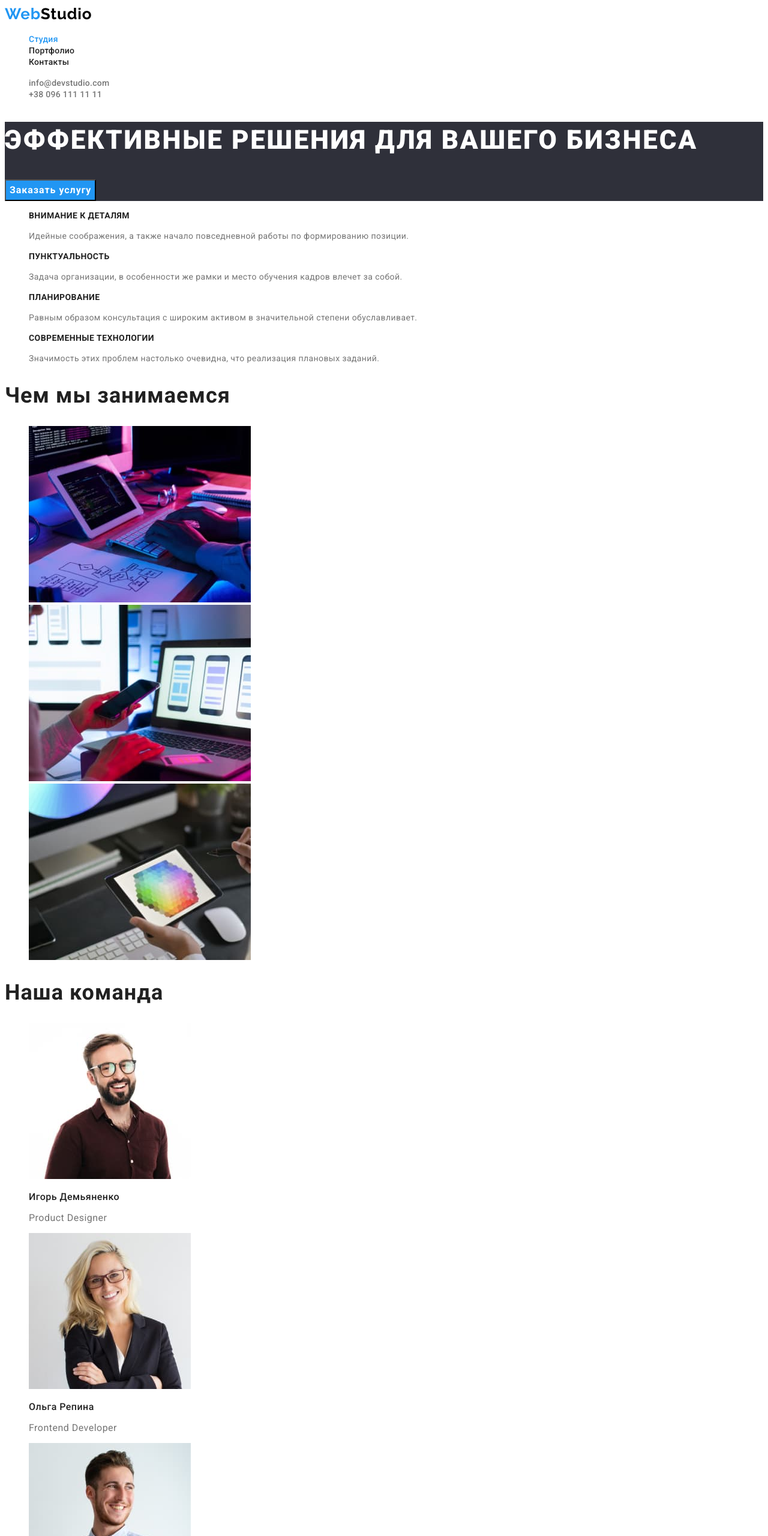
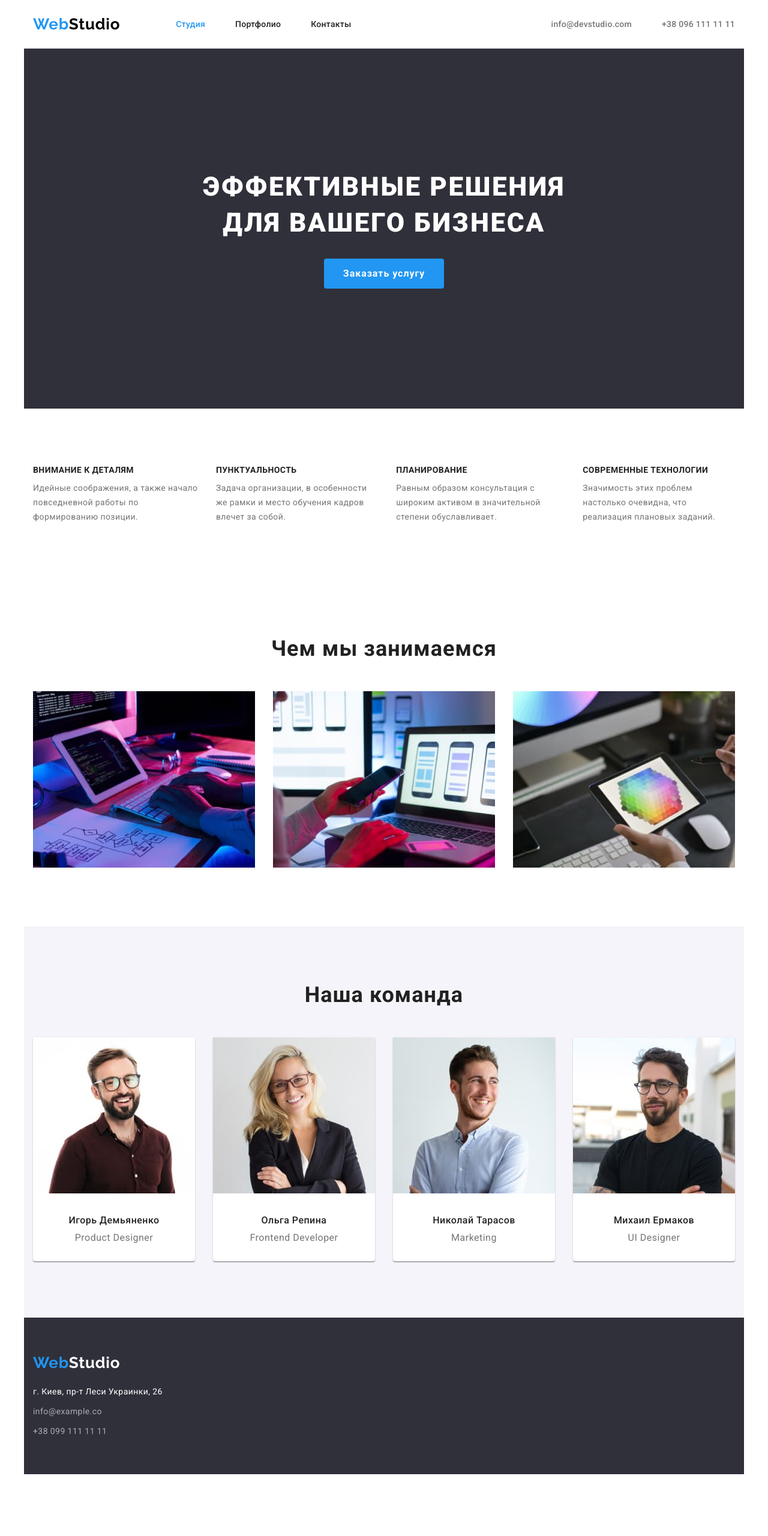
Before and after one commit to dmtarasenko/goit-markup-hw-03, a plain HTML site: page index.html in a window 1280 px wide. Shown: the top 2560 px of the page at 60% size. After the commit the page ends 2457 px from the top, so only its background shows below. Drawn offline with nearby package versions, Linux system fonts and the light colour scheme.

Commit message:
Додає геометрію елементів

```diff
--- a/css/styles.css
+++ b/css/styles.css
@@ -13,17 +13,29 @@ body {
 }
 
 /* RESET STYLES*/
+h1,
+h2,
+h3,
+h4,
+h5,
+h6,
+p,
+ul {
+  margin: 0;
+  padding: 0;
+}
 .logo-link,
 .nav-link,
 .email-link,
 .phone-link,
 .geo-link {
   text-decoration: none;
+  font-style: normal;
 }
 .nav-list,
 .team-list,
 .works-list,
-.advenyages-list,
+.advantages-list,
 .footer-address-list,
 .header-address-list,
 .filter-list,
@@ -49,7 +61,21 @@ body {
   margin: -1px;
 }
 
+/* CONTAINER */
+.container {
+  width: 1200px;
+  margin: 0 auto;
+  padding-left: 15px;
+  padding-right: 15px;
+}
+
 /* HEADER */
+header > .container {
+  align-items: center;
+  display: flex;
+  border-bottom: #ececec solid 1px;
+}
+
 /* HEADER-LOGO */
 .first-part-logo {
   font-family: 'Raleway', sans-serif;
@@ -64,11 +90,24 @@ header .second-part-logo {
 }
 
 /* HEADER-NAVIGATION */
+.nav {
+  margin-left: 93px;
+}
+.nav-list {
+  padding: 0;
+  display: flex;
+}
+.nav-list li + li {
+  margin-left: 50px;
+}
 .nav-link {
+  display: block;
   font-weight: 500;
   font-size: 14px;
   line-height: calc(16 / 14);
   letter-spacing: 0.02em;
+  padding-top: 32px;
+  padding-bottom: 32px;
   color: var(--nav-text-color);
 }
 .nav-link.current {
@@ -80,6 +119,13 @@ header .second-part-logo {
 }
 
 /* HEADER-HEADER ADDRESS */
+.header-address-list {
+  display: flex;
+  margin-left: auto;
+}
+.header-address-list li + li {
+  margin-left: 50px;
+}
 .header-address-email > .email-link,
 .header-address-phone > .phone-link {
   font-weight: 500;
@@ -97,6 +143,9 @@ header .second-part-logo {
 
 /* MAIN */
 /* MAIN-HERO */
+.hero {
+  text-align: center;
+}
 .hero-title {
   font-weight: 900;
   font-size: 44px;
@@ -104,11 +153,17 @@ header .second-part-logo {
   letter-spacing: 0.06em;
   text-transform: uppercase;
   color: #ffffff;
+  width: 696px;
+  margin-left: auto;
+  margin-right: auto;
 }
-.hero {
+.hero > .container {
   background-color: #2f303a;
+  padding-top: 200px;
+  padding-bottom: 200px;
 }
 .hero-btn {
+  display: block;
   cursor: pointer;
   font-weight: 700;
   font-size: 16px;
@@ -116,33 +171,82 @@ header .second-part-logo {
   letter-spacing: 0.06em;
   color: #ffffff;
   background-color: #2196f3;
+  border-radius: 4px;
+  border: unset;
+  width: 200px;
+  height: 50px;
+  margin-left: auto;
+  margin-right: auto;
+  margin-top: 30px;
+  padding: 0;
 }
 
-/* MAIN-ADVENTAGES */
-.adventages-item-title {
+/* MAIN-ADVANTAGES */
+
+.advantages {
+  padding-top: 94px;
+  padding-bottom: 94px;
+}
+
+/* .advantages > .container {
+  padding-top: 94px;
+} */
+.advantages-item {
+  width: calc((100%- (30px * 3)) / 4);
+}
+.advantages-list .advantages-item:not(:last-child) {
+  margin-right: 30px;
+}
+.advantages-list {
+  display: flex;
+}
+.advantages-item-title {
   font-weight: 700;
   font-size: 14px;
   line-height: calc(16 / 14);
   letter-spacing: 0.03em;
   text-transform: uppercase;
   color: var(--main-title-color);
+  margin-bottom: 10px;
 }
-.adventages-item-text {
+.advantages-item-text {
   font-size: 14px;
   line-height: calc(24 / 14);
   letter-spacing: 0.03em;
 }
 
 /* MAIN-WORSK */
+.works {
+  text-align: center;
+}
+.works > .container {
+  padding-top: 94px;
+  padding-bottom: 94px;
+}
 .works-title {
   font-weight: 700;
   font-size: 36px;
   line-height: calc(41 / 36);
   letter-spacing: 0.03em;
   color: var(--main-title-color);
+  margin-bottom: 50px;
+}
+.works-list {
+  display: flex;
 }
 
+.works-list > .works-item:not(:last-child) {
+  margin-right: 30px;
+}
 /* MAIN-TEAM */
+.team {
+  text-align: center;
+}
+.team > .container {
+  background-color: #f5f4fa;
+  padding-top: 94px;
+  padding-bottom: 94px;
+}
 .team-title {
   font-weight: 700;
   font-size: 36px;
@@ -150,35 +254,62 @@ header .second-part-logo {
   letter-spacing: 0.03em;
   color: var(--main-title-color);
 }
+.team-list {
+  display: flex;
+  margin-top: 50px;
+}
+.team-list > .team-item:not(:last-child) {
+  margin-right: 30px;
+}
+.team-item {
+  width: calc((100%-30px * 3) / 4);
+  background-color: #fff;
+  box-shadow: 0px 1px 3px rgba(0, 0, 0, 0.12), 0px 1px 1px rgba(0, 0, 0, 0.14),
+    0px 2px 1px rgba(0, 0, 0, 0.2);
+  border-radius: 0px 0px 4px 4px;
+}
 .team-item-title {
   font-weight: 500;
   font-size: 16px;
   line-height: calc(19 / 16);
   letter-spacing: 0.03em;
   color: var(--main-title-color);
+  margin-top: 30px;
 }
 .team-item-text {
   font-size: 16px;
   line-height: calc(19 / 16);
   letter-spacing: 0.03em;
+  margin-top: 10px;
+  margin-bottom: 30px;
 }
 
 /* FOOTER */
-.footer {
+.footer > .container {
   background-color: #2f303a;
 }
-
+.footer > .container {
+  padding-top: 60px;
+}
 /* FOOTER-LOGO */
 footer .second-part-logo {
   color: #ffffff;
 }
 
 /* FOOTER-ADDRESS */
+.footer-address {
+  margin-top: 20px;
+  padding-bottom: 60px;
+}
 footer .geo-link {
   font-size: 14px;
   line-height: calc(24 / 14);
   letter-spacing: 0.03em;
   color: #ffffff;
+}
+.footer-address-email,
+.footer-address-phone {
+  margin-top: 9px;
 }
 footer .email-link,
 footer .phone-link {
@@ -195,6 +326,16 @@ footer .phone-link {
 /* PORTFOLIO */
 /* MAIN */
 /* OUR PORTFOLIO */
+
+.filter-list {
+  display: flex;
+  margin-bottom: 50px;
+  justify-content: center;
+}
+.portfolio > .container {
+  padding-top: 94px;
+  padding-bottom: 94px;
+}
 .filter-btn {
   cursor: pointer;
   font-weight: 500;
@@ -203,11 +344,36 @@ footer .phone-link {
   letter-spacing: 0.03em;
   background-color: #f5f4fa;
   color: #212121;
+  width: 130px;
+  height: 38px;
+  border-radius: 4px;
+  border: none;
+  padding: 0;
 }
+
+.filter-list > .filter-item:not(:last-child) {
+  margin-right: 8px;
+}
+
 .filter-btn:hover,
 .filter-btn:focus {
   color: #ffffff;
   background-color: var(--active-color);
+}
+.projects-list {
+  display: flex;
+  flex-wrap: wrap;
+}
+
+.projects-list > .projects-item:not(:nth-child(3n)) {
+  margin-right: 30px;
+}
+.projects-list > .projects-item:not(:nth-last-child(-n + 3)) {
+  margin-bottom: 30px;
+}
+.projects-item {
+  flex-basis: calc((100%- (30px * 2) / 3));
+  outline: #eeeeee solid 1px;
 }
 .projects-item-title {
   font-weight: 700;
@@ -215,9 +381,14 @@ footer .phone-link {
   line-height: calc(36 / 18);
   letter-spacing: 0.06em;
   color: var(--main-title-color);
+  margin-top: 20px;
+  margin-left: 24px;
 }
 .projects-item-text {
   font-size: 16px;
   line-height: calc(30 / 16);
   letter-spacing: 0.03em;
+  padding-bottom: 20px;
+  margin-top: 4px;
+  margin-left: 24px;
 }
--- a/index.html
+++ b/index.html
@@ -7,8 +7,12 @@
     <link rel="preconnect" href="https://fonts.googleapis.com" />
     <link rel="preconnect" href="https://fonts.gstatic.com" crossorigin />
     <link
+      rel="stylesheet"
       href="https://fonts.googleapis.com/css2?family=Raleway:wght@700&family=Roboto:wght@400;500;700;900&display=swap"
+    />
+    <link
       rel="stylesheet"
+      href="https://cdnjs.cloudflare.com/ajax/libs/modern-normalize/1.1.0/modern-normalize.min.css"
     />
     <link rel="stylesheet" href="./css/styles.css" />
     <title>Студия</title>
@@ -16,9 +20,11 @@
 
   <body>
     <header class="header">
+      <div class="container">
         <a href="./index.html" class="logo-link first-part-logo"
           >Web<span class="second-part-logo">Studio</span></a
         >
+
         <nav class="nav">
           <ul class="nav-list">
             <li class="nav-item">
@@ -30,6 +36,7 @@
             <li class="nav-item"><a href="" class="nav-link">Контакты</a></li>
           </ul>
         </nav>
+
         <ul class="header-address-list">
           <li class="header-address-email">
             <a href="mailto:info@devstudio.com" class="email-link"
@@ -40,47 +47,55 @@
             <a href="tel:+380961111111" class="phone-link">+38 096 111 11 11</a>
           </li>
         </ul>
+      </div>
     </header>
 
     <main>
       <section class="hero">
+        <div class="container">
           <h1 class="hero-title">Эффективные решения для вашего бизнеса</h1>
           <button type="button" class="hero-btn">Заказать услугу</button>
+        </div>
       </section>
+
       <section class="advantages">
+        <div class="container">
           <h2 class="visually-hidden">Наши преимущества</h2>
-        <ul class="advenyages-list">
-          <li class="adventages-item">
-            <h3 class="adventages-item-title">Внимание к деталям</h3>
-            <p class="adventages-item-text">
+          <ul class="advantages-list">
+            <li class="advantages-item">
+              <h3 class="advantages-item-title">Внимание к деталям</h3>
+              <p class="advantages-item-text">
                 Идейные соображения, а также начало повседневной работы по
                 формированию позиции.
               </p>
             </li>
-          <li class="adventages-item">
-            <h3 class="adventages-item-title">Пунктуальность</h3>
-            <p class="adventages-item-text">
-              Задача организации, в особенности же рамки и место обучения кадров
-              влечет за собой.
+            <li class="advantages-item">
+              <h3 class="advantages-item-title">Пунктуальность</h3>
+              <p class="advantages-item-text">
+                Задача организации, в особенности же рамки и место обучения
+                кадров влечет за собой.
               </p>
             </li>
-          <li class="adventages-item">
-            <h3 class="adventages-item-title">Планирование</h3>
-            <p class="adventages-item-text">
+            <li class="advantages-item">
+              <h3 class="advantages-item-title">Планирование</h3>
+              <p class="advantages-item-text">
                 Равным образом консультация с широким активом в значительной
                 степени обуславливает.
               </p>
             </li>
-          <li class="adventages-item">
-            <h3 class="adventages-item-title">Современные технологии</h3>
-            <p class="adventages-item-text">
+            <li class="advantages-item">
+              <h3 class="advantages-item-title">Современные технологии</h3>
+              <p class="advantages-item-text">
                 Значимость этих проблем настолько очевидна, что реализация
                 плановых заданий.
               </p>
             </li>
           </ul>
+        </div>
       </section>
+
       <section class="works">
+        <div class="container">
           <h2 class="works-title">Чем мы занимаемся</h2>
           <ul class="works-list">
             <li class="works-item">
@@ -105,35 +120,60 @@
               />
             </li>
           </ul>
+        </div>
       </section>
+
       <section class="team">
+        <div class="container">
           <h2 class="team-title">Наша команда</h2>
           <ul class="team-list">
             <li class="team-item">
-            <img src="./images/employee-1.jpg" alt="Сотрудник 1" width="270" />
+              <img
+                src="./images/employee-1.jpg"
+                alt="Сотрудник 1"
+                width="270"
+              />
+
               <h3 class="team-item-title">Игорь Демьяненко</h3>
               <p class="team-item-text">Product Designer</p>
             </li>
             <li class="team-item">
-            <img src="./images/employee-2.jpg" alt="Сотрудник 2" width="270" />
+              <img
+                src="./images/employee-2.jpg"
+                alt="Сотрудник 2"
+                width="270"
+              />
+
               <h3 class="team-item-title">Ольга Репина</h3>
               <p class="team-item-text">Frontend Developer</p>
             </li>
             <li class="team-item">
-            <img src="./images/employee-3.jpg" alt="Сотрудник 3" width="270" />
+              <img
+                src="./images/employee-3.jpg"
+                alt="Сотрудник 3"
+                width="270"
+              />
+
               <h3 class="team-item-title">Николай Тарасов</h3>
               <p class="team-item-text">Marketing</p>
             </li>
             <li class="team-item">
-            <img src="./images/employee-4.jpg" alt="Сотрудник 4" width="270" />
+              <img
+                src="./images/employee-4.jpg"
+                alt="Сотрудник 4"
+                width="270"
+              />
+
               <h3 class="team-item-title">Михаил Ермаков</h3>
               <p class="team-item-text">UI Designer</p>
             </li>
           </ul>
+        </div>
       </section>
     </main>
 
     <footer class="footer">
+      <div class="container">
         <a href="./index.html" class="logo-link first-part-logo"
           >Web<span class="second-part-logo">Studio</span></a
         >
@@ -154,10 +194,13 @@
               >
             </li>
             <li class="footer-address-phone">
-            <a href="tel:+380991111111" class="phone-link">+38 099 111 11 11</a>
+              <a href="tel:+380991111111" class="phone-link"
+                >+38 099 111 11 11</a
+              >
             </li>
           </ul>
         </address>
+      </div>
     </footer>
   </body>
 </html>
```
Also changed, not shown: portfolio.html (+16 -2 lines). Lines whose indentation alone changed are shown as unchanged.
